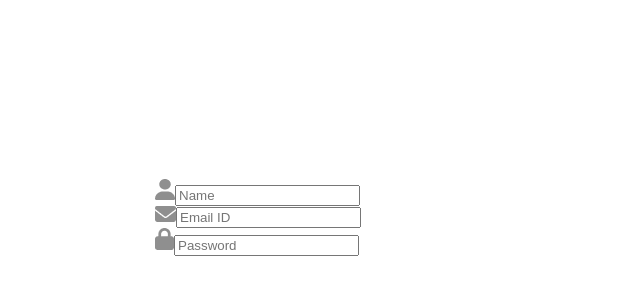
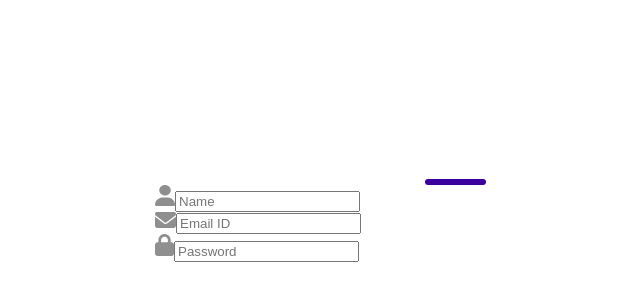
Before and after one commit to isurudayananda/login-signup, a React (Create React App) app in the folder login-signup/: page / in a window 1280 px wide. Shown: the part 60-360 px from the top of the page, without its empty margins (185-825 px from the left). Built offline with nearby package versions, Linux system fonts and the light colour scheme.

Commit message:
css for underline

```diff
--- a/login-signup/src/Components/Loginsignup/Loginsignup.css
+++ b/login-signup/src/Components/Loginsignup/Loginsignup.css
@@ -22,3 +22,10 @@
     font-size: 48px;
     font-weight: 700;
 }
+
+.underline{
+    width: 61px;
+    height: 6px;
+    background: #3c009d;
+    border-radius: 9px;
+}
```
